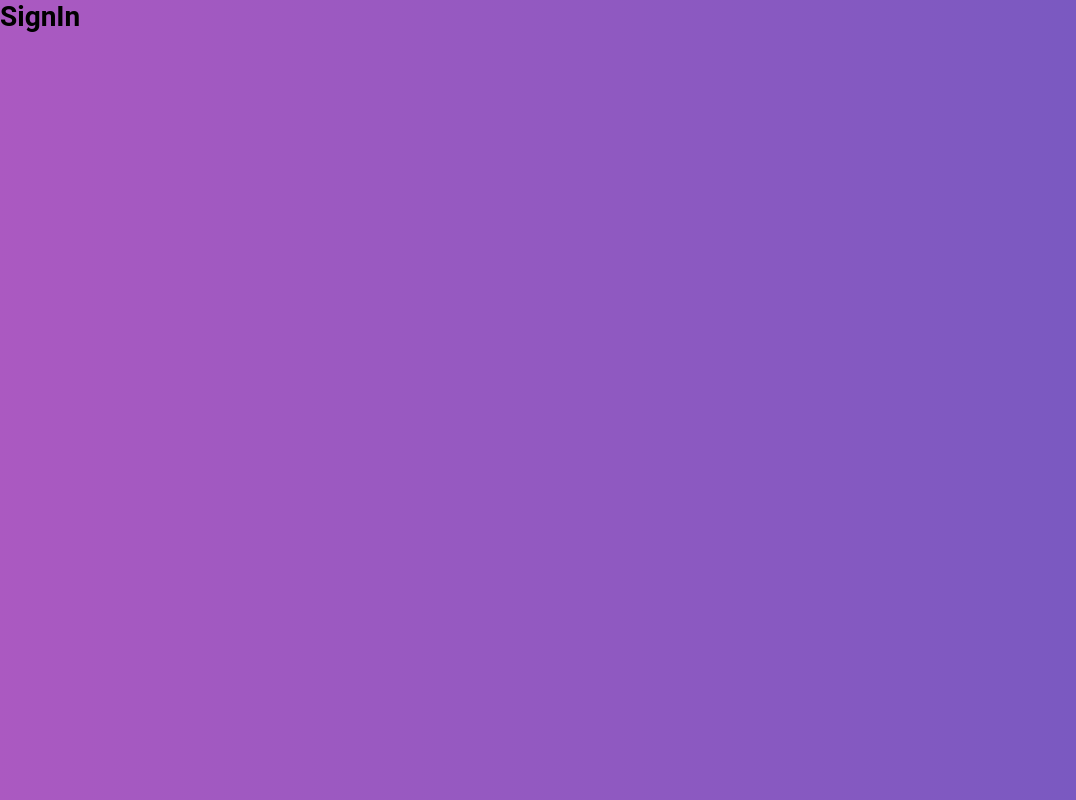
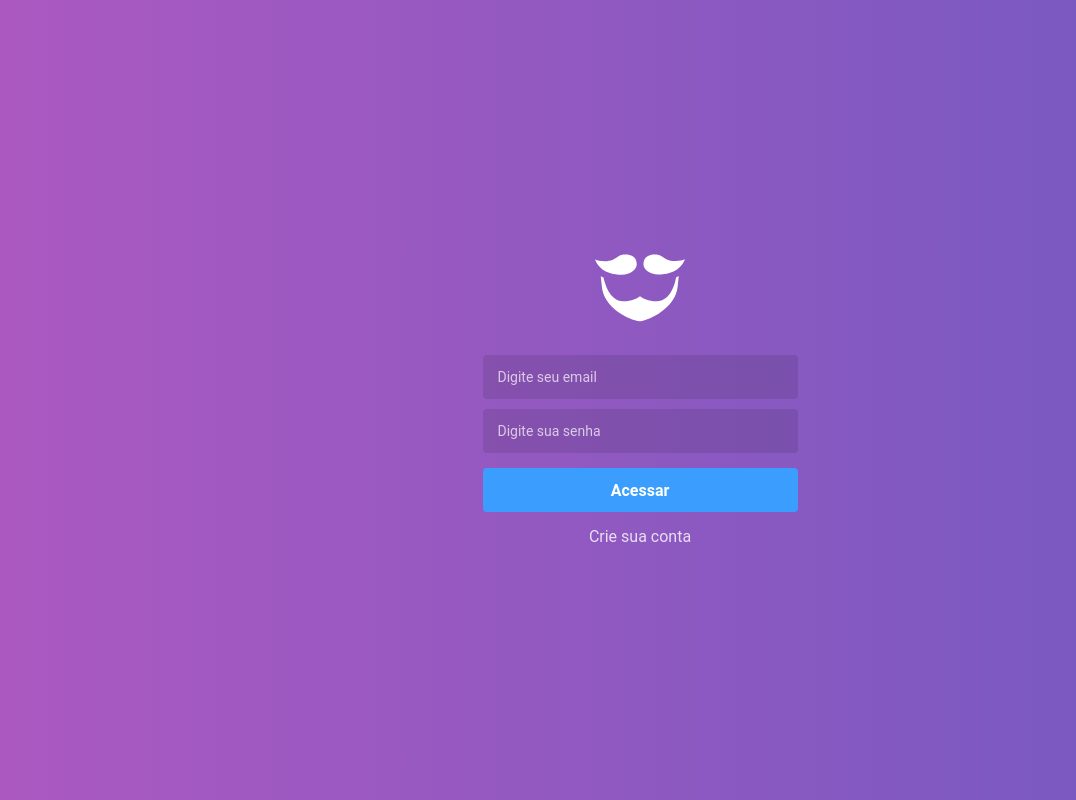
Before and after one commit to good-repository/goBarber, a React (Create React App) app in the folder frontend/: page / in a window 1280 px wide. Shown: the whole page, without its empty margins (0-1076 px from the left). Built offline with nearby package versions, Linux system fonts and the light colour scheme.

Commit message:
Login and Register pages stylized

```diff
--- a/frontend/jsconfig.json
+++ b/frontend/jsconfig.json
@@ -2,7 +2,7 @@
     "compilerOptions": {
         "baseUrl": "src",
         "paths": {
-            "~/*": ["*"]
+            "~/*": ["*"],
         }
     }
 }
--- a/frontend/package.json
+++ b/frontend/package.json
@@ -7,6 +7,7 @@
     "@testing-library/react": "^9.3.2",
     "@testing-library/user-event": "^7.1.2",
     "history": "^4.10.1",
+    "polished": "^3.6.3",
     "prop-types": "^15.7.2",
     "react": "^16.13.1",
     "react-dom": "^16.13.1",
--- a/frontend/src/pages/SignIn/index.js
+++ b/frontend/src/pages/SignIn/index.js
@@ -1,9 +1,22 @@
 import React from 'react';
+import { Link } from 'react-router-dom'
 
-// import { Container } from './styles';
+import logo from '~/assets/logo.svg'
 
 function SignIn() {
-  return <h1>SignIn</h1>;
+  return (
+    <>
+      <img src={logo} alt='GoBarber' />
+
+      <form>
+        <input type='email' placeholder='Digite seu email' />
+        <input type='password' placeholder='Digite sua senha' />
+
+        <button type='submit'>Acessar</button>
+        <Link to='/register'>Crie sua conta</Link>
+      </form>
+    </>
+  )
 }
 
 export default SignIn;
--- a/frontend/src/pages/SignUp/index.js
+++ b/frontend/src/pages/SignUp/index.js
@@ -1,9 +1,23 @@
 import React from 'react';
+import { Link } from 'react-router-dom'
 
-// import { Container } from './styles';
+import logo from '~/assets/logo.svg'
 
 function SignUp() {
-  return <h1>SignUp</h1>;
+  return (
+    <>
+      <img src={logo} alt='GoBarber' />
+
+      <form>
+        <input placeholder='Digite seu nome completo' />
+        <input type='email' placeholder='Digite seu email' />
+        <input type='password' placeholder='Digite sua senha' />
+
+        <button type='submit'>Criar conta</button>
+        <Link to='/'>Já tenho uma conta</Link>
+      </form>
+    </>
+  )
 }
 
 export default SignUp;
--- a/frontend/src/pages/_layouts/auth/index.js
+++ b/frontend/src/pages/_layouts/auth/index.js
@@ -1,10 +1,14 @@
 import React from 'react';
 import PropTypes from 'prop-types'
 
-import { Wrapper } from './styles';
+import { Wrapper, Content } from './styles';
 
 function AuthLayout({ children }) {
-    return <Wrapper>{children}</Wrapper>
+    return (
+        <Wrapper>
+            <Content>{children}</Content>
+        </Wrapper>
+    )
 }
 
 AuthLayout.propTypes = {
--- a/frontend/src/pages/_layouts/auth/styles.js
+++ b/frontend/src/pages/_layouts/auth/styles.js
@@ -1,6 +1,63 @@
 import styled from 'styled-components';
+import { darken } from 'polished'
 
 export const Wrapper = styled.div`
   height: 100%;
   background: linear-gradient(-90deg, #7159c1, #ab59c1);
+  display: flex;
+  justify-content: center;
+  align-items: center;
 `;
+
+export const Content = styled.div`
+  width: 100%;
+  max-width: 315px;
+  text-align: center;
+
+  form{
+    display: flex;
+    flex-direction: column;
+    margin-top: 30px;
+
+    input {
+      background: rgba(0, 0, 0, 0.1);
+      border: 0;
+      border-radius: 4px;
+      height: 44px;
+      padding: 0 15px;
+      color: #FFF;
+      margin: 0 0 10px;
+
+      &::placeholder{
+        color: rgba(255, 255, 255, 0.7);
+      }
+    }
+
+    button {
+      margin: 5px 0 0;
+      height: 44px;
+      background: #3b9eff;
+      font-weight: bold;
+      color: #FFF;
+      border: 0;
+      border-radius: 4px;
+      font-size: 16px;
+      transition: background 0.2s;
+
+      &:hover {
+        background: ${darken(0.03, '#3b9eff')}
+      }
+    }
+
+    a {
+      color: #FFF;
+      margin-top: 15px;
+      font-size: 16px;
+      opacity: 0.8;
+
+      &:hover{
+        opacity: 1;
+      }
+    }
+  }
+`
```
Also changed, not shown: frontend/src/assets/logo.svg (added), 1 other file (tests, documents, lock files or other folders).
